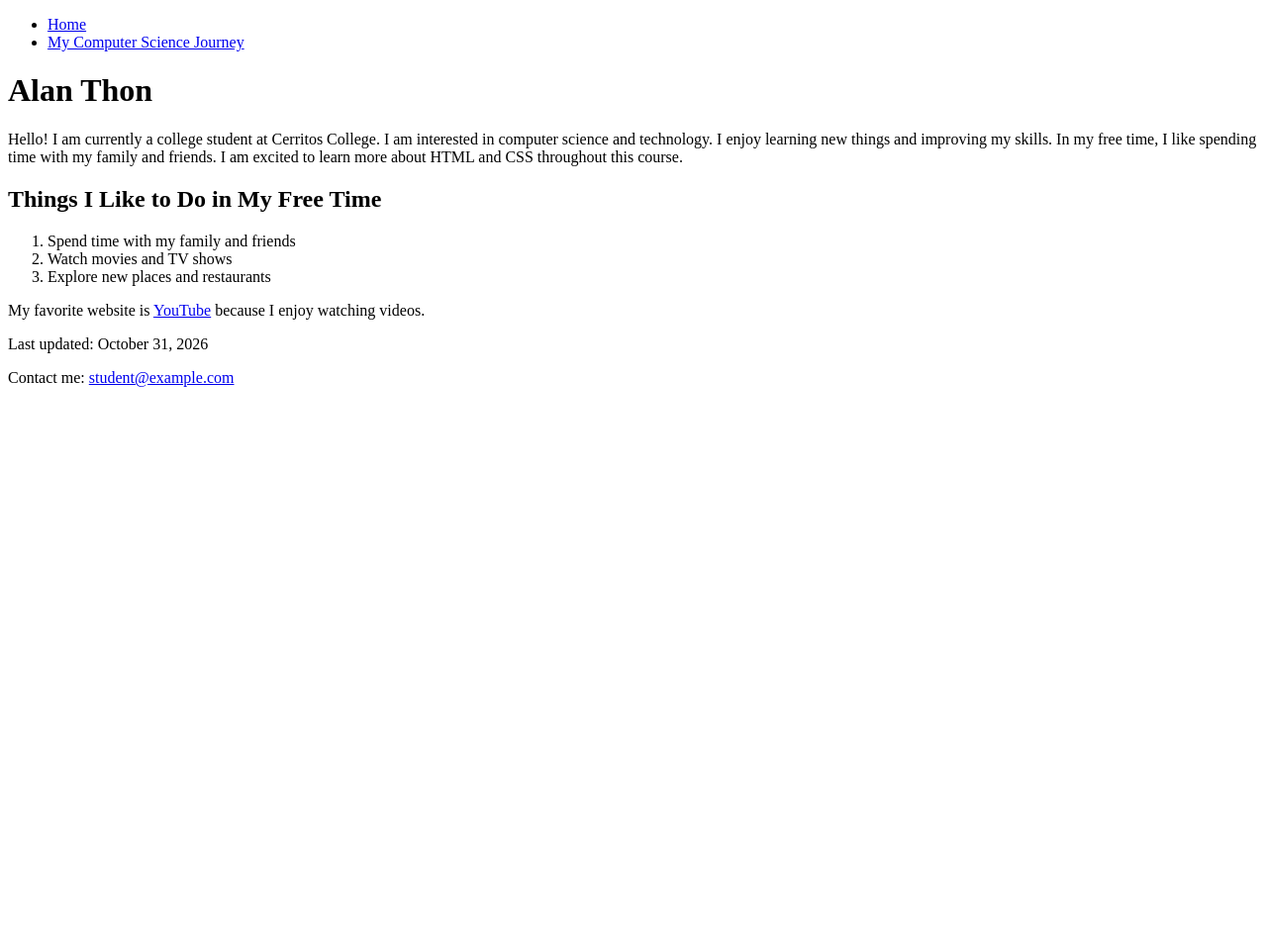
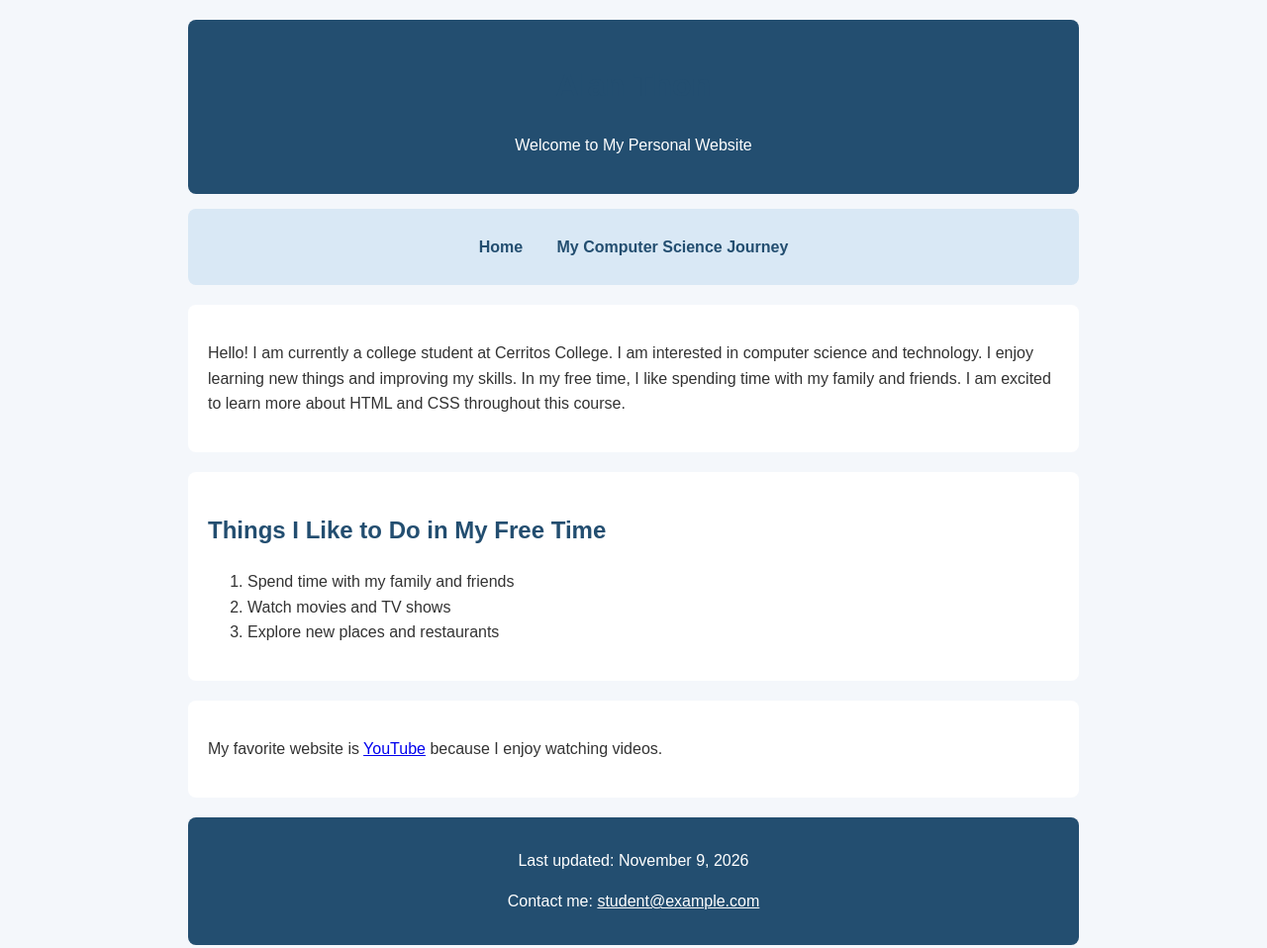
Before and after one commit to athon562/CIS162Project1, a plain HTML site: page index.html in a window 1280 px wide. Shown: the whole page at 99% size. Before the commit the page ends 800 px from the top, so only its background shows below. Drawn offline with Linux system fonts and the light colour scheme.

Commit message:
Update Project 1-3 HTML and CSS

```diff
--- a/index.html
+++ b/index.html
@@ -1,3 +1,10 @@
+<!--
+    Author: Alan Thon
+    Course: CIS 162
+    Project: 1-3
+    File: index.html
+    Date: November 9, 2026
+-->
 <!DOCTYPE html>
 <html lang="en">
 <head>
@@ -6,8 +13,16 @@
     <meta name="description" content="A personal website about Alan Thon, a Cerritos College student interested in computer science.">
 <meta name="author" content="Alan Thon">
     <title>About Me</title>
+    <link rel="stylesheet" href="style.css">
 </head>
+
+
 <body>
+    <header>
+        <h1>Alan Thon</h1>
+        <p>Welcome to My Personal Website</p>
+    </header>
+
 
 <nav>
     <ul>
@@ -16,8 +31,7 @@
     </ul>
 </nav>
 
-    <h1>Alan Thon</h1>
-
+<section>
     <p>
         Hello! I am currently a college student at Cerritos College.
         I am interested in computer science and technology.
@@ -26,7 +40,8 @@
         I am excited to learn more about HTML and CSS
         throughout this course.
     </p>
-
+</section>
+<section>
     <h2>Things I Like to Do in My Free Time</h2>
 
     <ol>
@@ -35,17 +50,21 @@
         <li>Explore new places and restaurants</li>
     </ol>
 
+</section>
+<section>
     <p>
         My favorite website is
         <a href="https://www.youtube.com/">YouTube</a>
         because I enjoy watching videos.
     </p>
 
+</section>
+
     <footer>
-        <p>Last updated: October 31, 2026</p>
+        <p>Last updated: November 9, 2026</p>
     <p>
         Contact me:
-        <a href="cerritosstudent@example.com">student@example.com</a>
+        <a href="mailto:cerritosstudent@example.com">student@example.com</a>
     </p>
     </footer>
 
```
Also changed, not shown: page2.html (+18 -5 lines).
